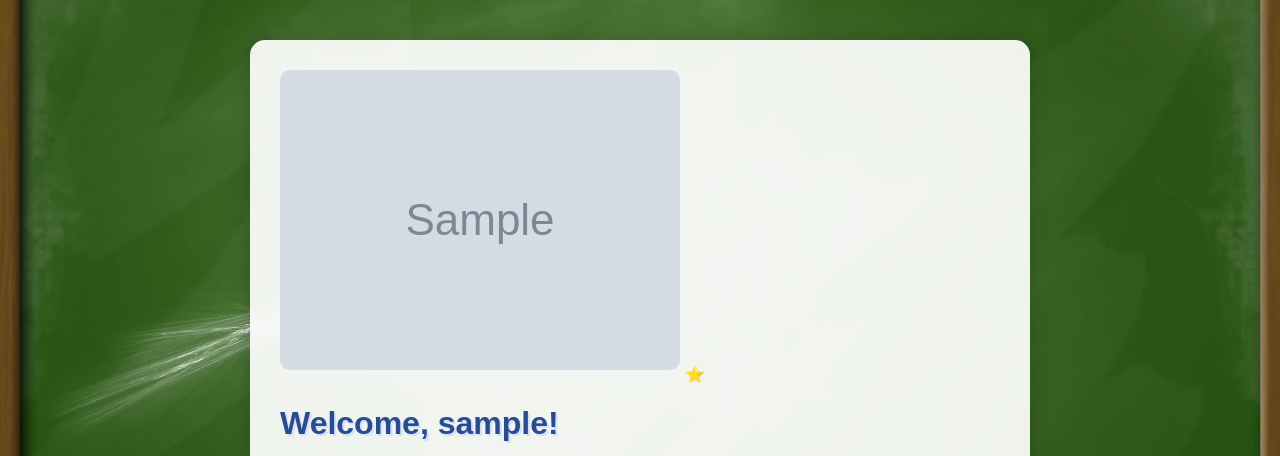
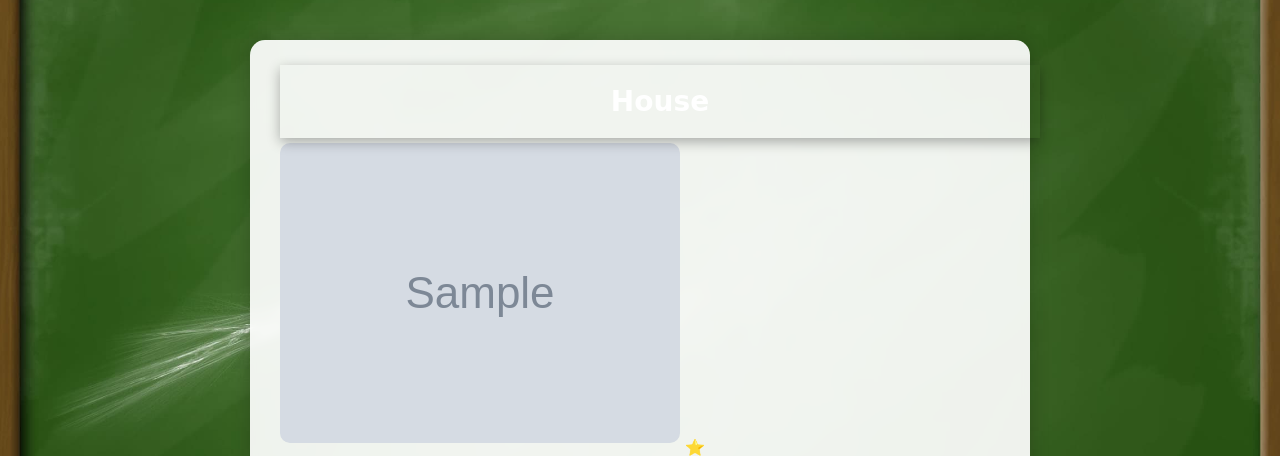
Before and after one commit to krisome01/school-portal, a Python web app: template templates/dashboard.html in a window 1280 px wide. Shown: the part 131-587 px from the top of the page. Run offline with Jinja, Linux system fonts and the light colour scheme; the template is opened without the code that fills it: most values are stand-ins (such as "Sample title", 1, 10 or a date in 2020); grey boxes marked "Sample" are stand-in pictures.

Commit message:
Update dashboard.html

```diff
--- a/templates/dashboard.html
+++ b/templates/dashboard.html
@@ -1,6 +1,8 @@
 {% extends "layout.html" %}
 {% block content %}
-
+<div class="house-banner house-{{ user.house }}">
+    {{ user.house|capitalize }} House
+</div>
 <div class="avatar-wrapper">
     <img src="{{ url_for('static', filename=avatar) }}" class="avatar {{ role }}">
     <span class="role-badge">
```
